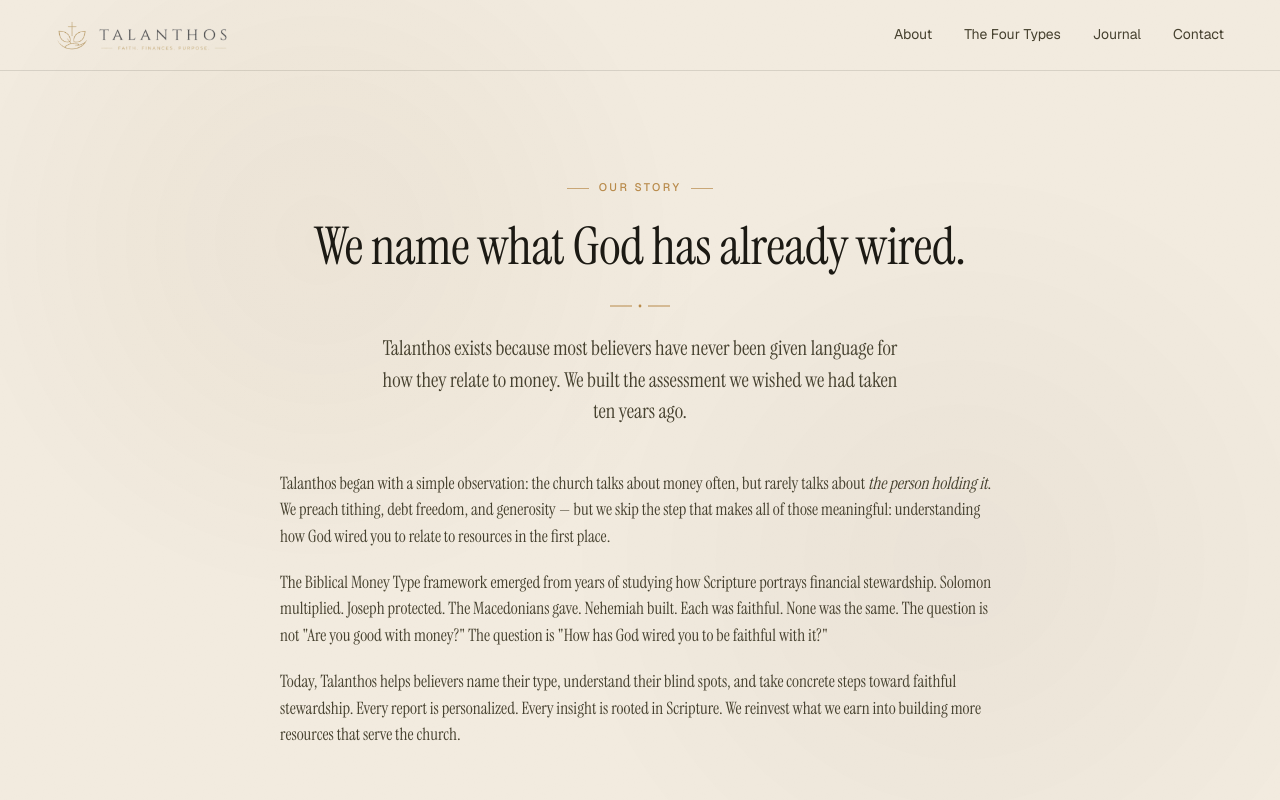
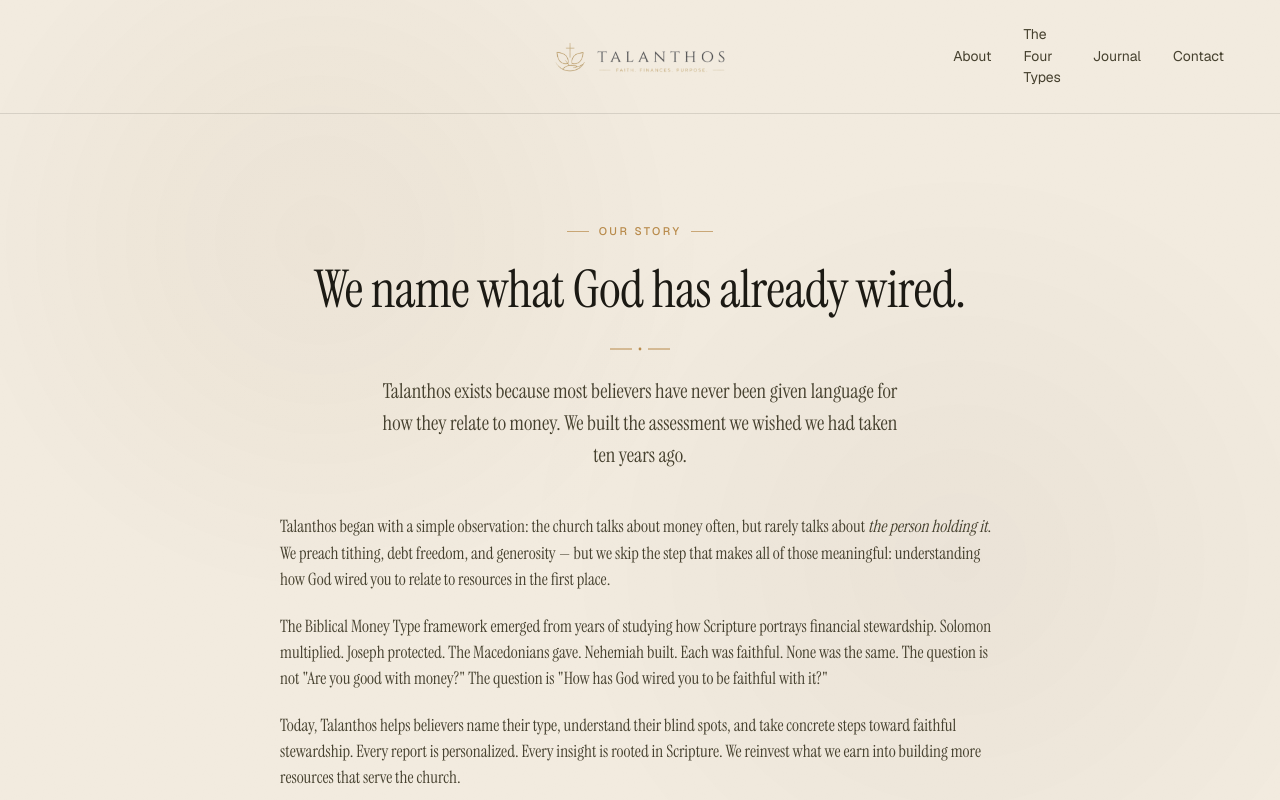
Before and after one commit to nescodigital/talanthos, a Next.js app: page /about in a window 1280 px wide. Shown: the top 800 px of the page. Built offline with nearby package versions, Linux system fonts and the light colour scheme.

Commit message:
fix: footer links, centered nav logo with right menu, remove minimal prop

```diff
--- a/src/app/checkout/page.tsx
+++ b/src/app/checkout/page.tsx
@@ -50,7 +50,7 @@ function CheckoutContent() {
 
   return (
     <div className="flex min-h-full flex-col relative z-[1]">
-      <TxNav minimal />
+      <TxNav />
       <main className="flex-1 flex flex-col items-center justify-center px-5 sm:px-6 lg:px-14 py-24 text-center">
         {status === "loading" && (
           <>
--- a/src/app/quiz/calculating/page.tsx
+++ b/src/app/quiz/calculating/page.tsx
@@ -29,7 +29,7 @@ export default function CalculatingPage() {
 
   return (
     <div className="tx-page">
-      <TxNav minimal />
+      <TxNav />
       <div className="tx-route">
         <main className="tx-screen tx-calc">
           <div className="tx-calc-frame">
--- a/src/app/quiz/email/page.tsx
+++ b/src/app/quiz/email/page.tsx
@@ -80,7 +80,7 @@ function EmailCaptureContent() {
 
   return (
     <div className="flex min-h-full flex-col relative z-[1]">
-      <TxNav minimal />
+      <TxNav />
       <main className="flex-1 flex flex-col items-center justify-center px-5 sm:px-6 lg:px-14 py-24">
         <motion.div
           initial={{ opacity: 0, y: 20 }}
--- a/src/app/quiz/intro-result/page.tsx
+++ b/src/app/quiz/intro-result/page.tsx
@@ -19,7 +19,7 @@ export default function IntroResultPage() {
 
   return (
     <div className="tx-page">
-      <TxNav minimal />
+      <TxNav />
       <div className="tx-route">
         <main className="tx-screen tx-intro-result">
           <div className="tx-intro-frame">
--- a/src/app/quiz/motivation/1/page.tsx
+++ b/src/app/quiz/motivation/1/page.tsx
@@ -61,7 +61,7 @@ export default function Motivation1Page() {
 
   return (
     <div className="tx-page">
-      <TxNav minimal />
+      <TxNav />
       <div className="tx-route">
         <main className="tx-screen tx-quiz">
           <div className="tx-quiz-frame">
--- a/src/app/quiz/motivation/2/page.tsx
+++ b/src/app/quiz/motivation/2/page.tsx
@@ -67,7 +67,7 @@ export default function Motivation2Page() {
 
   return (
     <div className="tx-page">
-      <TxNav minimal />
+      <TxNav />
       <div className="tx-route">
         <main className="tx-screen tx-quiz">
           <div className="tx-quiz-frame">
--- a/src/app/quiz/page.tsx
+++ b/src/app/quiz/page.tsx
@@ -53,7 +53,7 @@ function QuizIntroContent() {
 
   return (
     <div className="tx-page">
-      <TxNav minimal />
+      <TxNav />
       <div className="tx-route">
         <main className="tx-screen tx-quiz">
           <div className="tx-quiz-frame">
--- a/src/app/quiz/paywall/page.tsx
+++ b/src/app/quiz/paywall/page.tsx
@@ -145,7 +145,7 @@ function PaywallContent() {
       </div>
 
       <div style={{ position: "relative", zIndex: 1 }}>
-        <TxNav minimal />
+        <TxNav />
         <main className="flex-1 flex flex-col">
           {/* Section 1: Problem + Hook */}
           <section className="px-5 sm:px-6 lg:px-14 pt-12 sm:pt-16 pb-8 text-center">
--- a/src/app/quiz/result/page.tsx
+++ b/src/app/quiz/result/page.tsx
@@ -97,7 +97,7 @@ export default function ResultPage() {
 
   return (
     <div className="tx-page">
-      <TxNav minimal />
+      <TxNav />
       <div className="tx-route">
         <main className="tx-screen tx-result">
           <div className="tx-result-frame">
--- a/src/components/quiz/QuizCard.tsx
+++ b/src/components/quiz/QuizCard.tsx
@@ -141,7 +141,7 @@ export default function QuizCard({ step }: QuizCardProps) {
 
   return (
     <div className="tx-page">
-      <TxNav minimal />
+      <TxNav />
       <div className="tx-route">
         <main className="tx-screen tx-quiz">
           <div className="tx-quiz-frame">
--- a/src/components/tx/TxFooter.tsx
+++ b/src/components/tx/TxFooter.tsx
@@ -11,13 +11,13 @@ export default function TxFooter() {
           <TxLockup size="sm" />
         </div>
         <div className="flex flex-wrap gap-x-6 gap-y-2">
-          <Link href="/coming-soon" className="text-[var(--ink-2)] no-underline text-[13px] border-b border-transparent pb-0.5 transition-colors duration-200 hover:text-[var(--accent)] hover:border-[var(--accent)]">
+          <Link href="/about" className="text-[var(--ink-2)] no-underline text-[13px] border-b border-transparent pb-0.5 transition-colors duration-200 hover:text-[var(--accent)] hover:border-[var(--accent)]">
             About
           </Link>
-          <Link href="/coming-soon" className="text-[var(--ink-2)] no-underline text-[13px] border-b border-transparent pb-0.5 transition-colors duration-200 hover:text-[var(--accent)] hover:border-[var(--accent)]">
+          <Link href="/the-four-types" className="text-[var(--ink-2)] no-underline text-[13px] border-b border-transparent pb-0.5 transition-colors duration-200 hover:text-[var(--accent)] hover:border-[var(--accent)]">
             The Four Types
           </Link>
-          <Link href="/coming-soon" className="text-[var(--ink-2)] no-underline text-[13px] border-b border-transparent pb-0.5 transition-colors duration-200 hover:text-[var(--accent)] hover:border-[var(--accent)]">
+          <Link href="/journal" className="text-[var(--ink-2)] no-underline text-[13px] border-b border-transparent pb-0.5 transition-colors duration-200 hover:text-[var(--accent)] hover:border-[var(--accent)]">
             Journal
           </Link>
           <Link href="/privacy" className="text-[var(--ink-2)] no-underline text-[13px] border-b border-transparent pb-0.5 transition-colors duration-200 hover:text-[var(--accent)] hover:border-[var(--accent)]">
--- a/src/components/tx/TxNav.tsx
+++ b/src/components/tx/TxNav.tsx
@@ -4,11 +4,7 @@ import { useState } from "react";
 import Link from "next/link";
 import TxLockup from "./TxLockup";
 
-interface TxNavProps {
-  minimal?: boolean;
-}
-
-export default function TxNav({ minimal = false }: TxNavProps) {
+export default function TxNav() {
   const [menuOpen, setMenuOpen] = useState(false);
 
   const links = [
@@ -19,13 +15,20 @@ export default function TxNav({ minimal = false }: TxNavProps) {
   ];
 
   return (
-    <nav className={`relative flex items-center gap-4 px-4 sm:px-6 lg:px-14 py-[18px] border-b border-[var(--rule)] ${minimal ? "justify-center" : "justify-between"}`}>
-      <Link href="/" className="appearance-none border-0 bg-transparent text-[var(--ink)] inline-flex items-center cursor-pointer p-0 leading-[0] shrink-0">
+    <nav className="relative flex items-center justify-between px-4 sm:px-6 lg:px-14 py-[18px] border-b border-[var(--rule)]">
+      {/* Left spacer — balances the logo centering */}
+      <div className="hidden md:block w-[200px]" />
+
+      {/* Logo — absolutely centered */}
+      <Link
+        href="/"
+        className="absolute left-1/2 -translate-x-1/2 appearance-none border-0 bg-transparent text-[var(--ink)] inline-flex items-center cursor-pointer p-0 leading-[0]"
+      >
         <TxLockup size="sm" />
       </Link>
 
-      {!minimal && (
-        <div className="hidden md:flex gap-8 items-center">
+      {/* Desktop menu — right */}
+      <div className="hidden md:flex gap-8 items-center justify-end w-[200px]">
         {links.map((l) => (
           <Link
             key={l.label}
@@ -38,11 +41,10 @@ export default function TxNav({ minimal = false }: TxNavProps) {
           </Link>
         ))}
       </div>
-      )}
 
-      {!minimal && (
+      {/* Mobile hamburger — right */}
       <button
-          className={`md:hidden appearance-none border-0 bg-transparent w-10 h-10 flex-col justify-center items-center gap-[5px] cursor-pointer p-0 shrink-0 ${menuOpen ? "is-open" : ""}`}
+        className={`md:hidden appearance-none border-0 bg-transparent w-10 h-10 flex-col justify-center items-center gap-[5px] cursor-pointer p-0 shrink-0 ml-auto ${menuOpen ? "is-open" : ""}`}
         onClick={() => setMenuOpen((v) => !v)}
         aria-label="Menu"
         aria-expanded={menuOpen}
@@ -51,9 +53,9 @@ export default function TxNav({ minimal = false }: TxNavProps) {
         <span className="block h-[1.5px] w-[22px] bg-[var(--ink)] transition-all duration-200" />
         <span className="block h-[1.5px] w-[22px] bg-[var(--ink)] transition-all duration-250" />
       </button>
-      )}
 
-      {!minimal && menuOpen && (
+      {/* Mobile menu */}
+      {menuOpen && (
         <div
           className="absolute left-0 right-0 top-full bg-[var(--bg)] border-b border-[var(--rule)] px-4 sm:px-6 lg:px-14 pt-2 pb-5 flex flex-col z-10"
           style={{ animation: "txFade .22s ease both" }}
```
Lines whose indentation alone changed are shown as unchanged.
